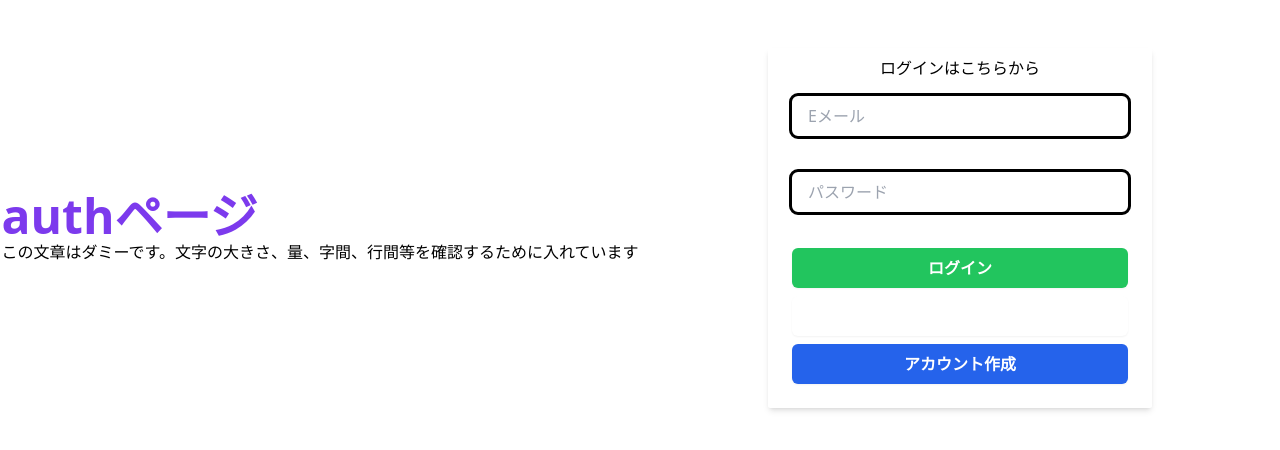
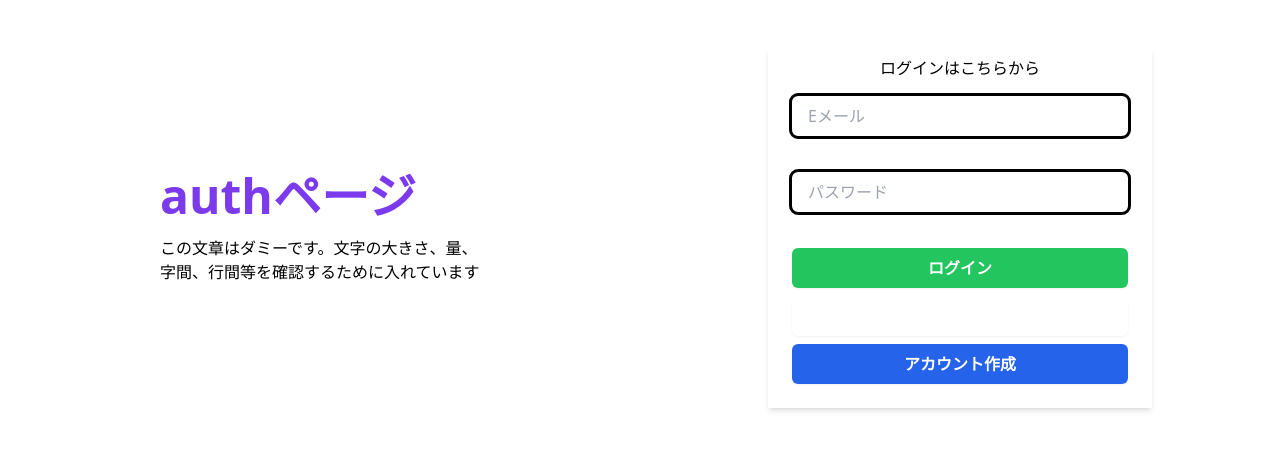
Before and after one commit to shun-inoue138/memoapp_client, a Next.js app: page /signin in a window 1280 px wide. Shown: the part 172-622 px from the top of the page. Built offline with nearby package versions, Linux system fonts and the light colour scheme.

Commit message:
ログイン時、jwt認証完了時、サインアップ時にsetCurrentUser()でapiから取得したuser情報をglobal stateとして保存、logout時に削除するようにした。

```diff
--- a/pages/index.tsx
+++ b/pages/index.tsx
@@ -8,12 +8,20 @@ import {
   SubMenu,
   useProSidebar,
 } from "react-pro-sidebar";
+import useUserStore from "../src/stores/useUserStore";
 
 const Home = () => {
   const { collapseSidebar, toggleSidebar } = useProSidebar();
   const router = useRouter();
+  const { currentUser, resetCurrentUser } = useUserStore((state) => {
+    return {
+      currentUser: state.currentUser,
+      resetCurrentUser: state.resetCurrentUser,
+    };
+  });
   const logout = () => {
     localStorage.removeItem("token");
+    resetCurrentUser();
     router.push("/signin");
   };
   return (
@@ -28,6 +36,11 @@ const Home = () => {
         </Menu>
       </Sidebar>
       <div className="bg-slate-800 w-full h-[1000px]">
+        {currentUser.id !== 0 ? (
+          <div>{currentUser.username}さんようこそ</div>
+        ) : (
+          <div>ななしさんようこそ</div>
+        )}
         <button
           onClick={() => {
             return toggleSidebar();
--- a/pages/signin.tsx
+++ b/pages/signin.tsx
@@ -15,6 +15,7 @@ import { signinInputArrayFactory } from "../src/utils/const";
 import { useAuthRouter } from "../src/hooks/useAuthRouter";
 import { IFormInputs, useAuthForm } from "../src/hooks/useAuthForm";
 import AuthFormContainer from "../src/components/atoms/AuthFormContainer";
+import useUserStore from "../src/stores/useUserStore";
 
 const Login = () => {
   const [isLoading, setIsLoading] = React.useState(false);
@@ -24,12 +25,17 @@ const Login = () => {
     defaultEmail: email,
     defaultPassword: password,
   });
+  const { currentUser, setCurrentUser } = useUserStore(
+    (state) => state,
+    (prev, next) => prev.currentUser === next.currentUser
+  );
 
   const onSubmitHandler = async (data: IFormInputs) => {
     setIsLoading(true);
     try {
       const res = await authAPI.signin(data);
-      saveTokenToLocalStorage(res.data.token);
+      await saveTokenToLocalStorage(res.data.token);
+      setCurrentUser(res.data.user);
       setIsLoading(false);
       router.push("/");
     } catch (error) {
--- a/pages/signup.tsx
+++ b/pages/signup.tsx
@@ -13,6 +13,7 @@ import { signupInputArrayFactory } from "../src/utils/const";
 import { useAuthRouter } from "../src/hooks/useAuthRouter";
 import { IFormInputs, useAuthForm } from "../src/hooks/useAuthForm";
 import AuthFormContainer from "../src/components/atoms/AuthFormContainer";
+import useUserStore from "../src/stores/useUserStore";
 
 const Signup = () => {
   const [isLoading, setIsLoading] = React.useState(false);
@@ -22,6 +23,9 @@ const Signup = () => {
     defaultEmail: email,
     defaultPassword: password,
   });
+  const { setCurrentUser } = useUserStore((state) => {
+    return { setCurrentUser: state.setCurrentUser };
+  });
   const onSubmitHandler = async (data: IFormInputs) => {
     setIsLoading(true);
     try {
@@ -30,7 +34,8 @@ const Signup = () => {
         password: data.password,
         username: data.username,
       });
-      saveTokenToLocalStorage(res.data.token);
+      await saveTokenToLocalStorage(res.data.token);
+      setCurrentUser(res.data.user);
       setIsLoading(false);
     } catch (error) {
       alert(error);
--- a/src/components/templates/AuthLayout.tsx
+++ b/src/components/templates/AuthLayout.tsx
@@ -8,10 +8,10 @@ const AuthLayout: FC<{ formContent: ReactNode }> = ({ formContent }) => {
   return (
     <div className="h-screen grid grid-cols-2 items-center justify-items-center">
       <div>
-        <h1 className="text-5xl text-violet-600 font-bold font-sans">
+        <h1 className="text-5xl text-violet-600 font-bold font-sans mb-4">
           authページ
         </h1>
-        <p>
+        <p className="max-w-[20em]">
           この文章はダミーです。文字の大きさ、量、字間、行間等を確認するために入れています
         </p>
       </div>
--- a/src/hooks/useJwtAuth.ts
+++ b/src/hooks/useJwtAuth.ts
@@ -1,9 +1,13 @@
 import { useRouter } from "next/router";
 import { useEffect } from "react";
 import { authAPI } from "../api/authAPI";
+import useUserStore from "../stores/useUserStore";
 
 export const useJwtAuth = () => {
   const router = useRouter();
+  const { setCurrentUser } = useUserStore((state) => ({
+    setCurrentUser: state.setCurrentUser,
+  }));
 
   const tryTokenAuth = async () => {
     const token = localStorage.getItem("token");
@@ -14,7 +18,7 @@ export const useJwtAuth = () => {
       const res = await authAPI.jwtAuth();
       if (res.data) {
         console.log(res.data);
-
+        setCurrentUser(res.data.user);
         router.push(
           { pathname: "/", query: { message: res.data.user.username } },
           "/"
```
Also changed, not shown: src/stores/useUserStore.ts (renamed from src/stores/userStore.ts).
